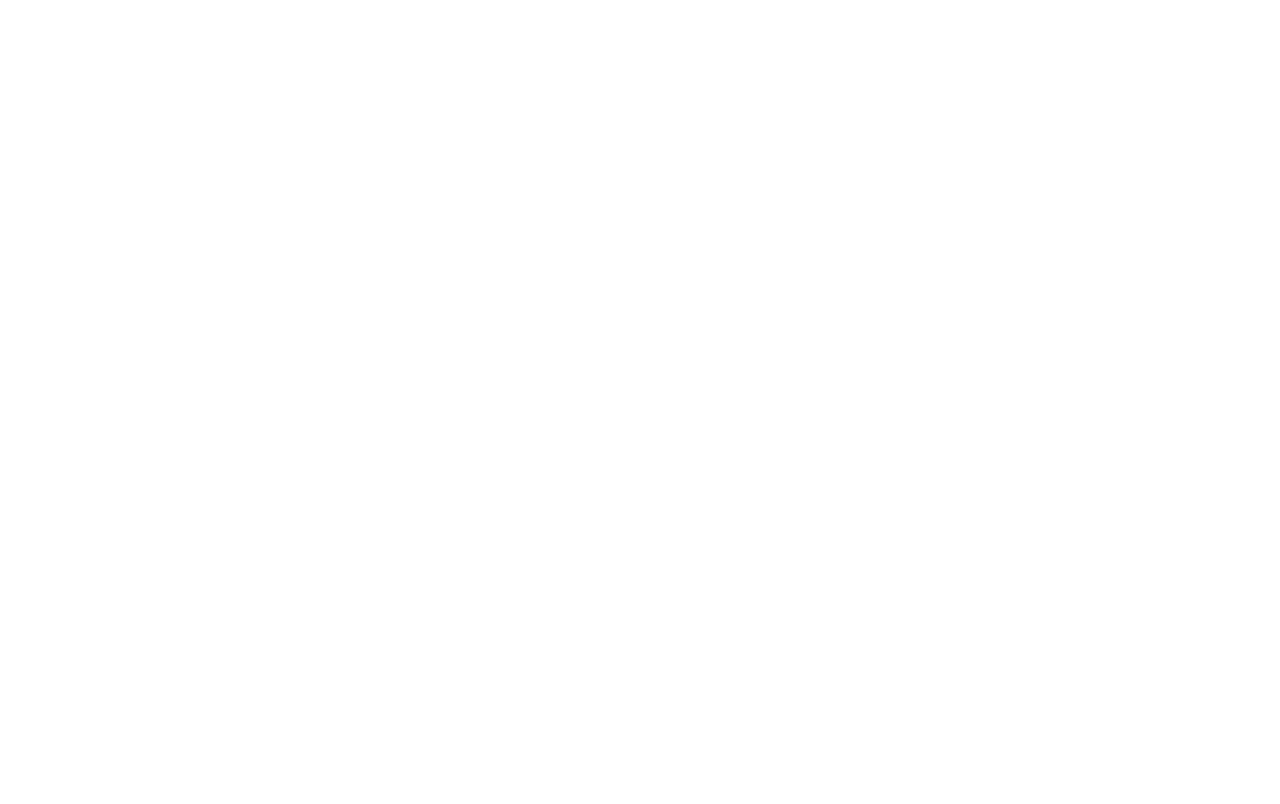
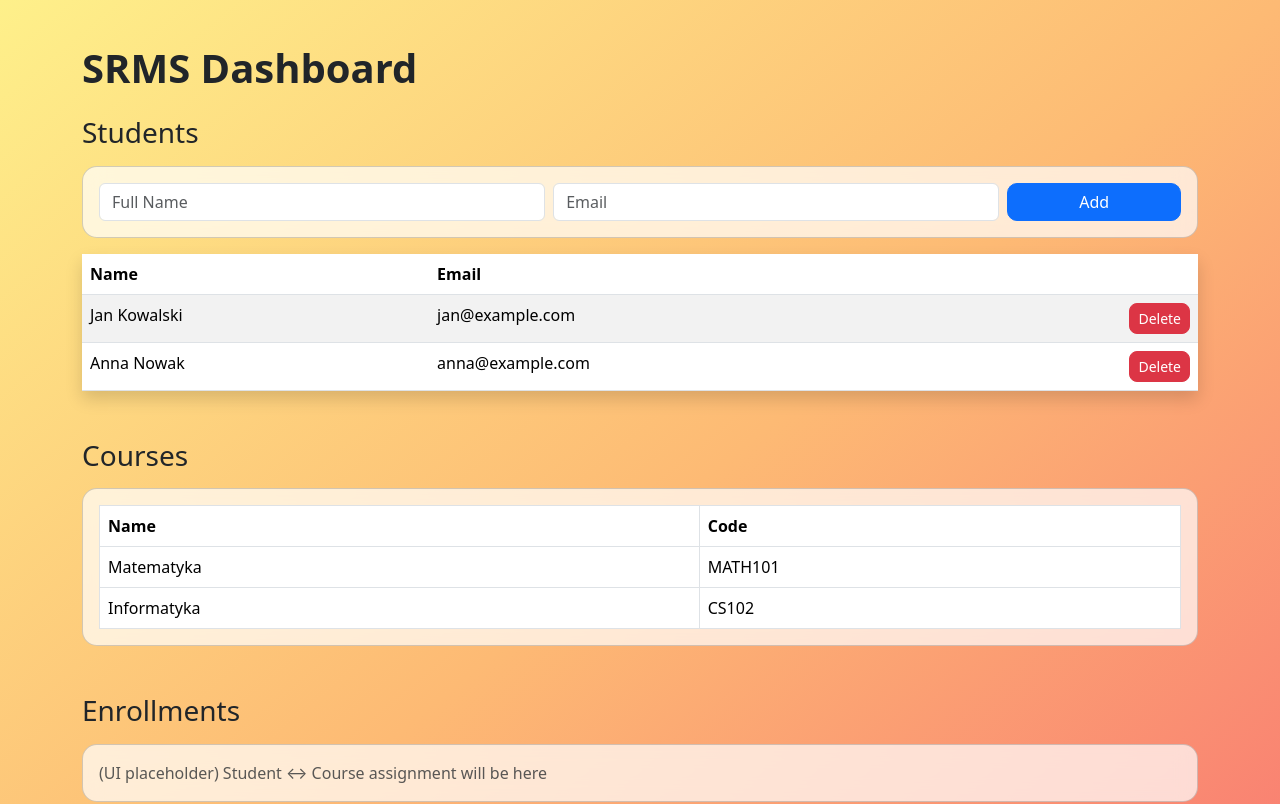
Before and after one commit to 1Kr3ksu/student-frontend, a React (Vite) app: page / in a window 1280 px wide. Shown: the top 804 px of the page. Built offline with nearby package versions, Linux system fonts and the light colour scheme.

Commit message:
Add Bootstrap for styling and implement student management features

```diff
--- a/package.json
+++ b/package.json
@@ -10,6 +10,7 @@
     "preview": "vite preview"
   },
   "dependencies": {
+    "bootstrap": "^5.3.8",
     "react": "^19.2.4",
     "react-dom": "^19.2.4"
   },
--- a/src/App.jsx
+++ b/src/App.jsx
@@ -1,13 +1,177 @@
-import { useState } from 'react'
-import reactLogo from './assets/react.svg'
-import viteLogo from './assets/vite.svg'
-import heroImg from './assets/hero.png'
-import './App.css'
+import { useState } from "react";
+import "bootstrap/dist/css/bootstrap.min.css";
 
 function App() {
-  const [count, setCount] = useState(0)
+  const [students, setStudents] = useState([
+    { id: 1, name: "Jan Kowalski", email: "jan@example.com" },
+    { id: 2, name: "Anna Nowak", email: "anna@example.com" },
+  ]);
 
+  const [courses] = useState([
+    { id: 1, name: "Matematyka", code: "MATH101" },
+    { id: 2, name: "Informatyka", code: "CS102" },
+  ]);
 
+  const [name, setName] = useState("");
+  const [email, setEmail] = useState("");
+
+  const addStudent = () => {
+    if (!name || !email) return;
+    setStudents([...students, { id: Date.now(), name, email }]);
+    setName("");
+    setEmail("");
+  };
+
+  const deleteStudent = (id) => {
+    setStudents(students.filter((s) => s.id !== id));
+  };
+
+  return (
+    <div
+      style={{
+        background: "linear-gradient(to bottom right, #fef08a, #fdba74, #f87171)",
+        minHeight: "100vh",
+        padding: "20px",
+      }}
+    >
+      <div className="container py-4">
+        <h1 className="mb-4 fw-bold text-dark">SRMS Dashboard</h1>
+
+        {/* STUDENTS */}
+        <div className="mb-5">
+          <h3 className="mb-3">Students</h3>
+
+          <div
+            className="card p-3 mb-3"
+            style={{
+              background: "rgba(255,255,255,0.7)",
+              backdropFilter: "blur(10px)",
+              borderRadius: "15px",
+            }}
+          >
+            <div className="row g-2">
+              <div className="col-md-5">
+                <input
+                  className="form-control"
+                  placeholder="Full Name"
+                  value={name}
+                  onChange={(e) => setName(e.target.value)}
+                />
+              </div>
+              <div className="col-md-5">
+                <input
+                  className="form-control"
+                  placeholder="Email"
+                  value={email}
+                  onChange={(e) => setEmail(e.target.value)}
+                />
+              </div>
+              <div className="col-md-2">
+                <button
+                  className="btn btn-primary w-100"
+                  style={{ borderRadius: "10px" }}
+                  onClick={addStudent}
+                >
+                  Add
+                </button>
+              </div>
+            </div>
+          </div>
+
+          <table className="table table-striped table-hover shadow">
+            <thead>
+              <tr>
+                <th>Name</th>
+                <th>Email</th>
+                <th></th>
+              </tr>
+            </thead>
+            <tbody>
+              {students.map((s) => (
+                <tr key={s.id}>
+                  <td>{s.name}</td>
+                  <td>{s.email}</td>
+                  <td className="text-end">
+                    <button
+                      className="btn btn-danger btn-sm"
+                      style={{ borderRadius: "8px" }}
+                      onClick={() => deleteStudent(s.id)}
+                    >
+                      Delete
+                    </button>
+                  </td>
+                </tr>
+              ))}
+            </tbody>
+          </table>
+        </div>
+
+        {/* COURSES */}
+        <div className="mb-5">
+          <h3 className="mb-3">Courses</h3>
+
+          <div
+            className="card p-3"
+            style={{
+              background: "rgba(255,255,255,0.7)",
+              backdropFilter: "blur(10px)",
+              borderRadius: "15px",
+            }}
+          >
+            <table className="table table-bordered mb-0">
+              <thead>
+                <tr>
+                  <th>Name</th>
+                  <th>Code</th>
+                </tr>
+              </thead>
+              <tbody>
+                {courses.map((c) => (
+                  <tr key={c.id}>
+                    <td>{c.name}</td>
+                    <td>{c.code}</td>
+                  </tr>
+                ))}
+              </tbody>
+            </table>
+          </div>
+        </div>
+
+        {/* ENROLLMENTS */}
+        <div className="mb-5">
+          <h3 className="mb-3">Enrollments</h3>
+
+          <div
+            className="card p-3 text-muted"
+            style={{
+              background: "rgba(255,255,255,0.7)",
+              backdropFilter: "blur(10px)",
+              borderRadius: "15px",
+            }}
+          >
+            (UI placeholder) Student ↔ Course assignment will be here
+          </div>
+        </div>
+
+        {/* GPA */}
+        <div>
+          <h3 className="mb-3">GPA</h3>
+
+          <div
+            className="card p-3"
+            style={{
+              background: "rgba(255,255,255,0.7)",
+              backdropFilter: "blur(10px)",
+              borderRadius: "15px",
+            }}
+          >
+            <h2>4.25</h2>
+            <p className="text-muted">Sample GPA preview</p>
+          </div>
+        </div>
+      </div>
+    </div>
+  );
 }
 
-export default App
+export default App;
```
Also changed, not shown: 1 other file (tests, documents, lock files or other folders).
